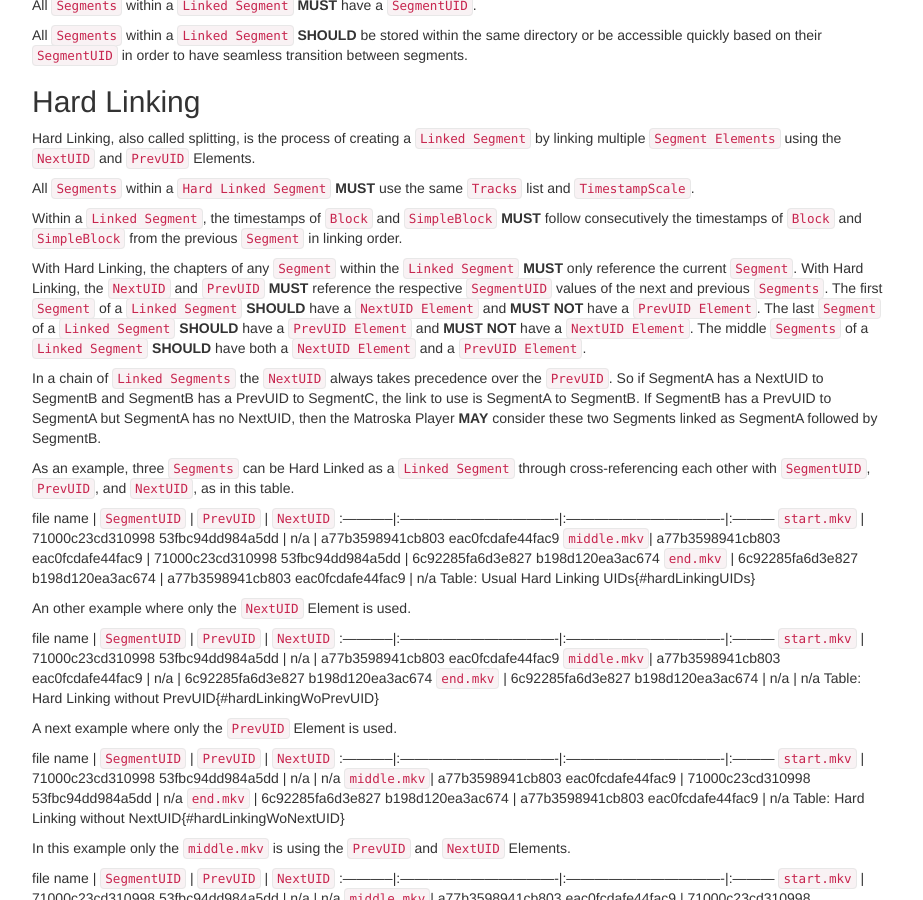
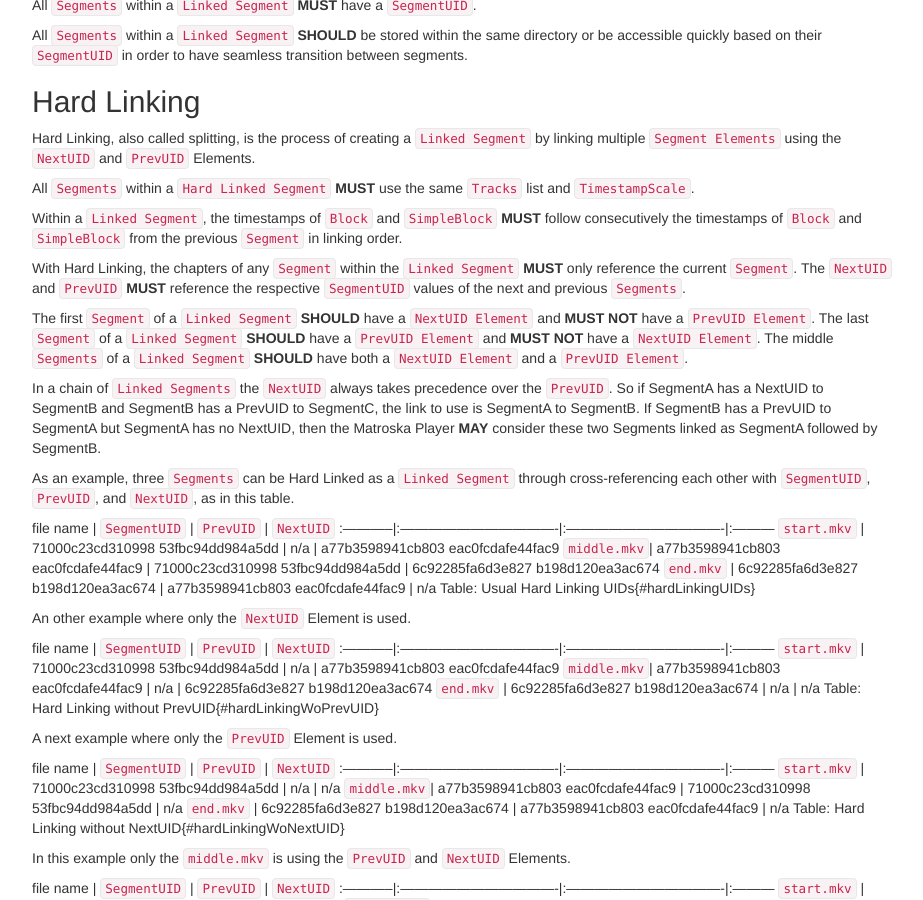
Before and after one commit to ietf-wg-cellar/matroska-specification, a Jekyll site: the page built from notes.md, in a window 1280 px wide and 900 px high, scrolled down 8712 px. Shown: the whole window, without its empty margins (273-1196 px from the left). Built offline with Jekyll 4.4.1, drawn with Linux system fonts in a browser that asks for light colours.

Commit message:
clean markdown formatting

```diff
--- a/notes.md
+++ b/notes.md
@@ -598,15 +598,12 @@
 Within a `Linked Segment`, the timestamps of `Block` and `SimpleBlock` **MUST** follow consecutively
 the timestamps of `Block` and `SimpleBlock` from the previous `Segment` in linking order.
 
-With Hard Linking, the chapters of any `Segment` within the `Linked Segment` **MUST**
-only reference the current `Segment`. With Hard Linking, the `NextUID` and `PrevUID` **MUST**
-reference the respective `SegmentUID` values of the next and previous `Segments`.
-The first `Segment` of a `Linked Segment` **SHOULD** have a `NextUID Element` and **MUST NOT**
-have a `PrevUID Element`.
-The last `Segment` of a `Linked Segment` **SHOULD** have a `PrevUID Element` and **MUST NOT**
-have a `NextUID Element`.
-The middle `Segments` of a `Linked Segment` **SHOULD** have both a `NextUID Element`
-and a `PrevUID Element`.
+With Hard Linking, the chapters of any `Segment` within the `Linked Segment` **MUST** only reference the current `Segment`.
+The `NextUID` and `PrevUID` **MUST** reference the respective `SegmentUID` values of the next and previous `Segments`.
+
+The first `Segment` of a `Linked Segment` **SHOULD** have a `NextUID Element` and **MUST NOT** have a `PrevUID Element`.
+The last `Segment` of a `Linked Segment` **SHOULD** have a `PrevUID Element` and **MUST NOT** have a `NextUID Element`.
+The middle `Segments` of a `Linked Segment` **SHOULD** have both a `NextUID Element` and a `PrevUID Element`.
 
 In a chain of `Linked Segments` the `NextUID` always takes precedence over the `PrevUID`.
 So if SegmentA has a NextUID to SegmentB and SegmentB has a PrevUID to SegmentC,
```
